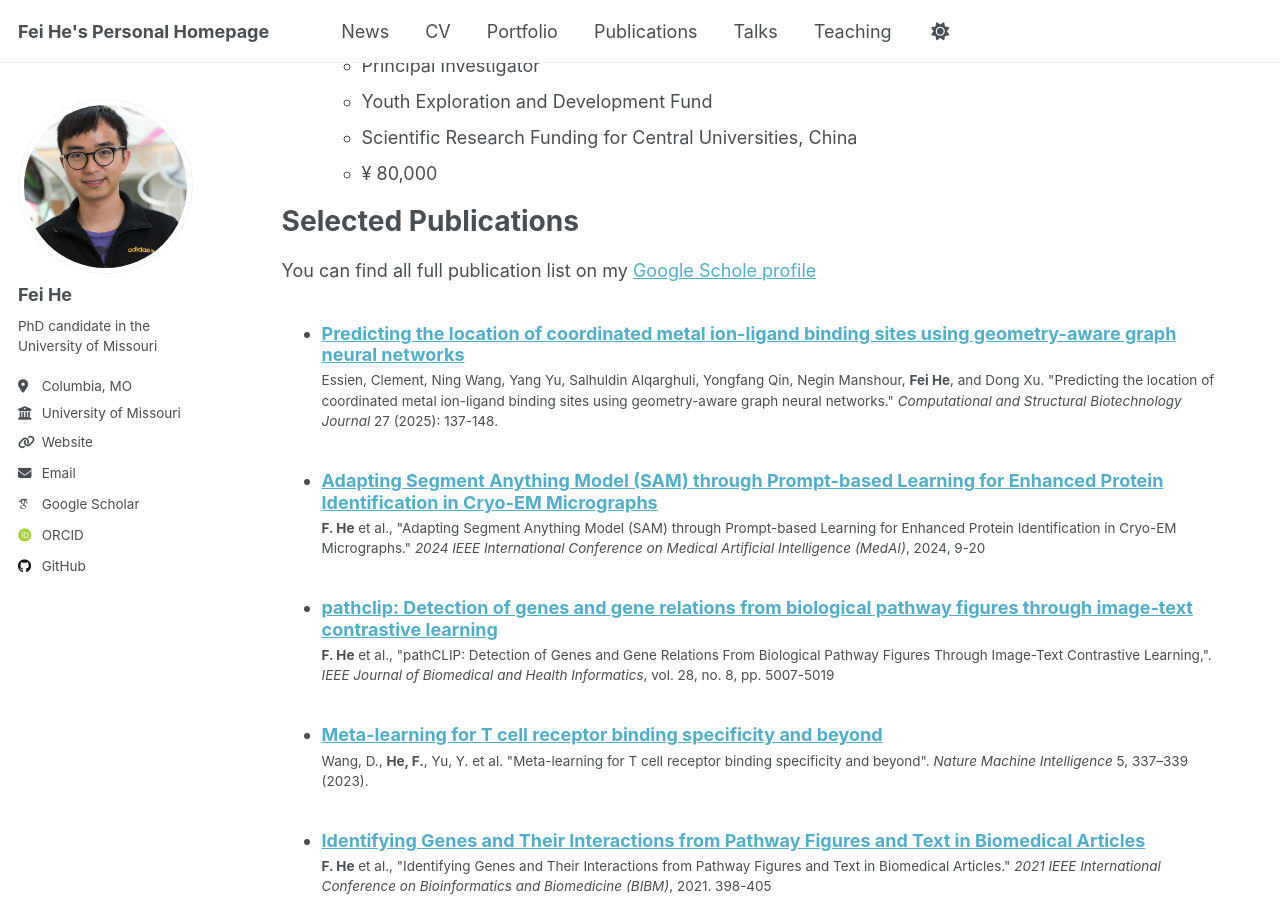
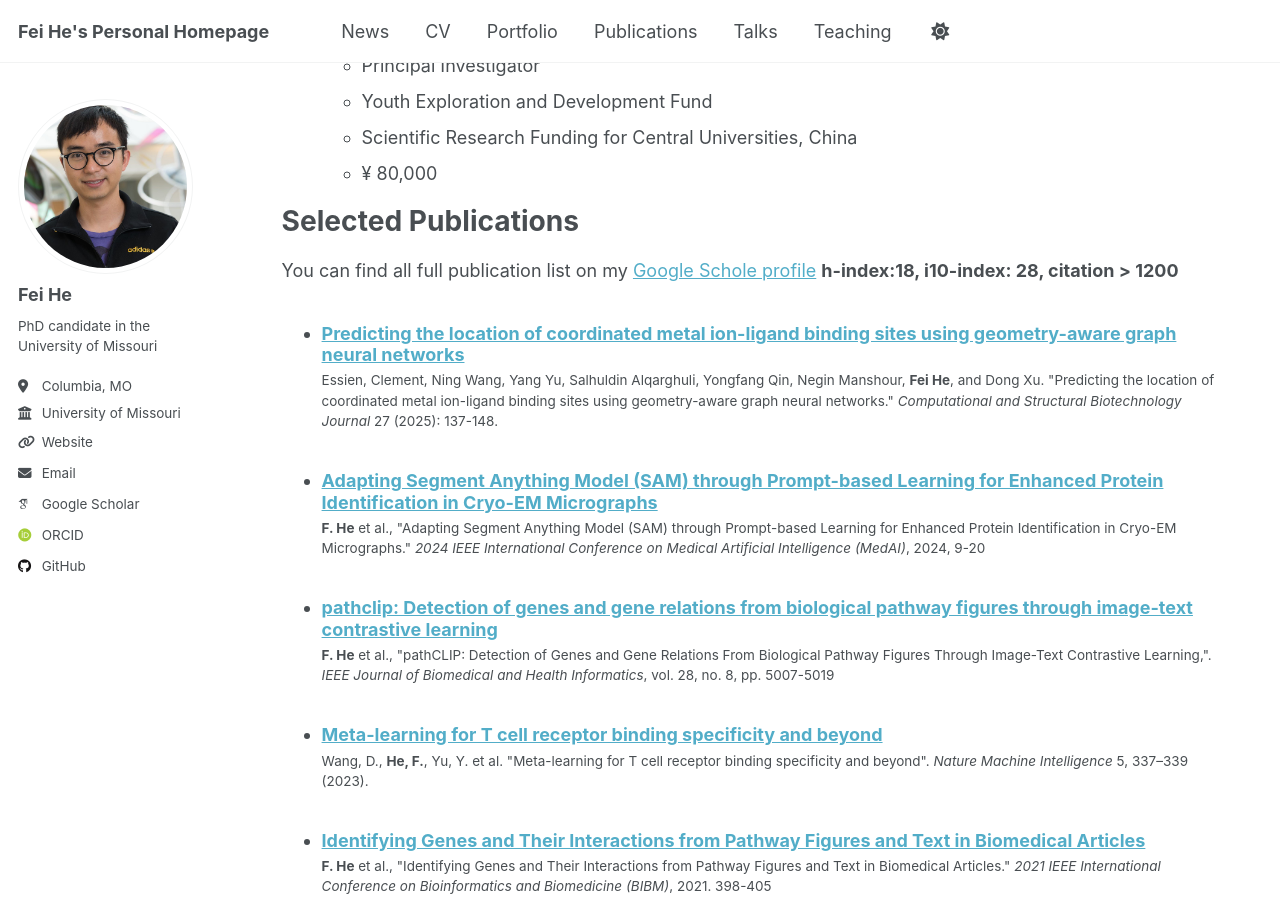
Before and after one commit to coffee19850519/coffee19850519.github.io, a Jekyll site: the page built from _pages/cv.md, in a window 1280 px wide and 900 px high, scrolled down 1874 px. Built offline with Jekyll 4.4.1, drawn with Linux system fonts in a browser that asks for light colours; some web fonts are replaced.

Commit message:
update Google scholar metrics

```diff
--- a/_pages/cv.md
+++ b/_pages/cv.md
@@ -73,7 +73,9 @@ Grants
 
 Selected Publications
 ======
+
   You can find all full publication list on my [Google Schole profile](https://scholar.google.com/citations?user=BEd1TywAAAAJ&hl=en)
+  **h-index:18, i10-index: 28, citation > 1200**
 
   <ul>{% for post in site.publications reversed %}
     {% include archive-single-cv.html %}
--- a/_pages/publications.html
+++ b/_pages/publications.html
@@ -7,6 +7,7 @@ author_profile: true
 
 {% if site.author.googlescholar %}
   <div class="wordwrap">You can find all full publication list on my <a href="{{site.author.googlescholar}}">Google Scholar profile</a>.</div>
+  <div class="wordwrap">h-index:18, i10-index: 28, citation > 1200</div>
 {% endif %}
 
 {% include base_path %}
```
